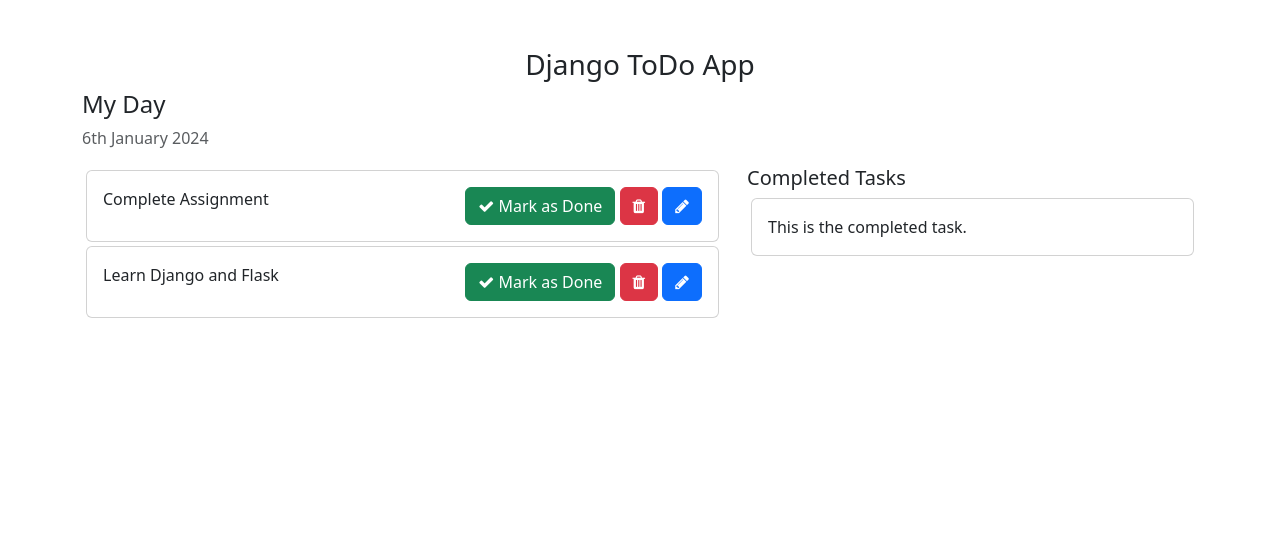
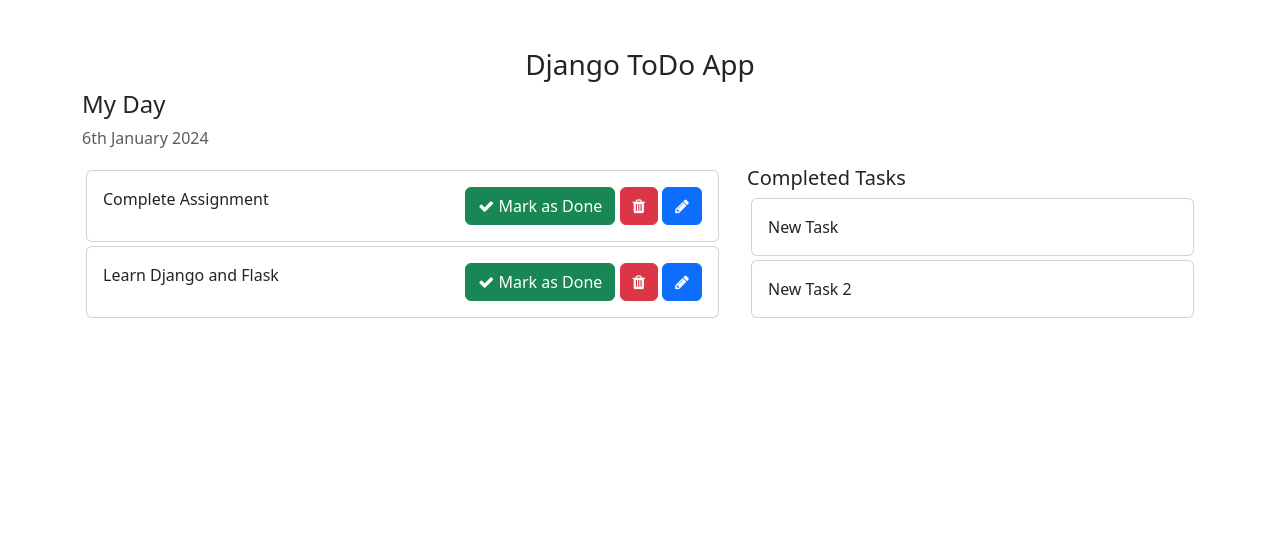
Before and after one commit to max870701/Django-ToDo, a Django app: page / in a window 1280 px wide. Shown: the top 557 px of the page. Run offline with Django 5.2, Linux system fonts and the light colour scheme; data comes from the database, SQL or seed files in the repository; both versions use the stored data as it was after the commit.

Commit message:
Complete the layout of Completed Tasks

```diff
--- a/templates/home.html
+++ b/templates/home.html
@@ -43,11 +43,13 @@
             <div class="col-md-5 col-lg-5">
                 <h5>Completed Tasks</h5>
                 <!-- List of all the tasks that have completed -->
+                {% for task in completed_tasks %}
                 <div class="card m-1">
                     <div class="card-body">
-                        This is the completed task.
+                        {{ task.task }}
                     </div>
                 </div>
+                {% endfor %}
             </div>
         </div>
         <div class="row">
--- a/todo_main/views.py
+++ b/todo_main/views.py
@@ -3,7 +3,9 @@
 
 def home(request):
     tasks = Task.objects.filter(is_completed=False).order_by('-updated_at')
+    completed_tasks = Task.objects.filter(is_completed=True).order_by('-updated_at')
     context = {
-        'tasks': tasks
+        'tasks': tasks,
+        'completed_tasks': completed_tasks,
     }
     return render(request, 'home.html', context)
```
Also changed, not shown: db.sqlite3.
